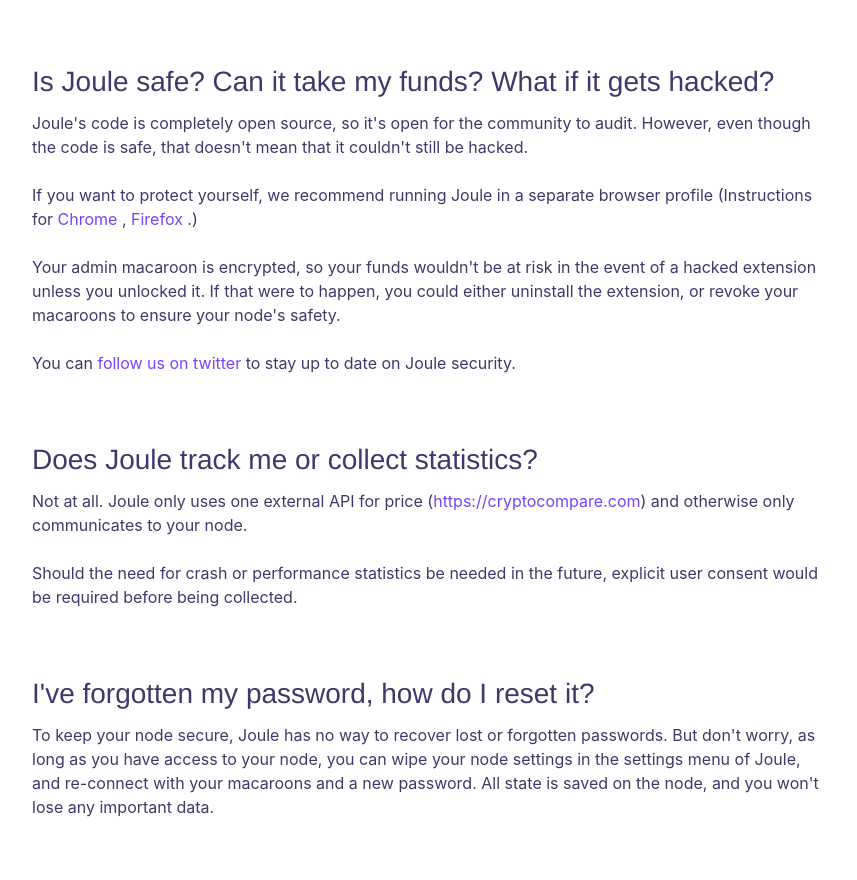
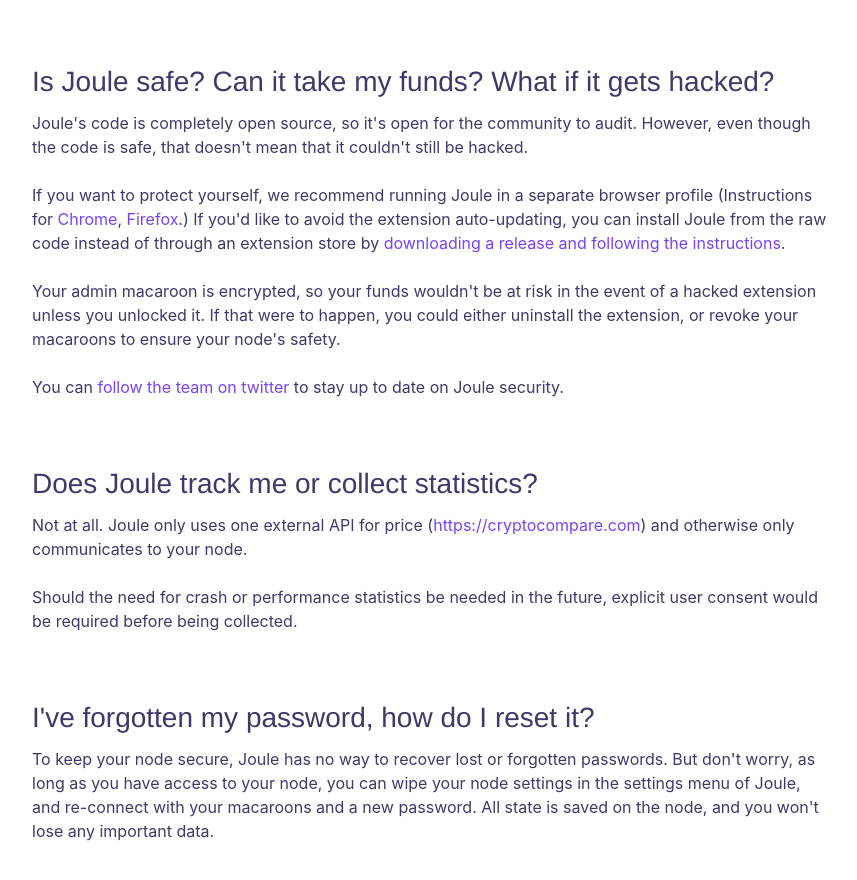
Before and after one commit to joule-labs/joule-splash, a website: page faq.html in a window 1280 px wide. Shown: the part 1406-2286 px from the top of the page, without its empty margins (208-1065 px from the left). Drawn offline with Linux system fonts and the light colour scheme; a web font is replaced by a local one.

Commit message:
More info in FAQ.

```diff
--- a/faq.html
+++ b/faq.html
@@ -176,11 +176,14 @@
         If you want to protect yourself, we recommend running Joule in a separate
         browser profile (Instructions for
         <a target="_blank"  href="https://support.google.com/chrome/answer/2364824?co=GENIE.Platform%3DDesktop&hl=en">
-          Chrome
-        </a>,
+          Chrome</a>,
         <a target="_blank"  href="https://developer.mozilla.org/en-US/docs/Mozilla/Firefox/Multiple_profiles">
-          Firefox
-        </a>.)
+          Firefox</a>.)
+        If you'd like to avoid the extension auto-updating, you
+        can install Joule from the raw code instead of through an extension
+        store by
+        <a href="https://github.com/wbobeirne/joule-extension/releases">
+          downloading a release and following the instructions</a>.
         <br/>
         <br/>
         Your admin macaroon is encrypted, so your funds wouldn't be at
@@ -189,7 +192,7 @@
         revoke your macaroons to ensure your node's safety.
         <br/>
         <br/>
-        You can <a target="_blank"  href="https://twitter.com/wbobeirne">follow us on twitter</a>
+        You can <a target="_blank"  href="https://twitter.com/wbobeirne">follow the team on twitter</a>
         to stay up to date on Joule security.
       </p>
     </div>
```
